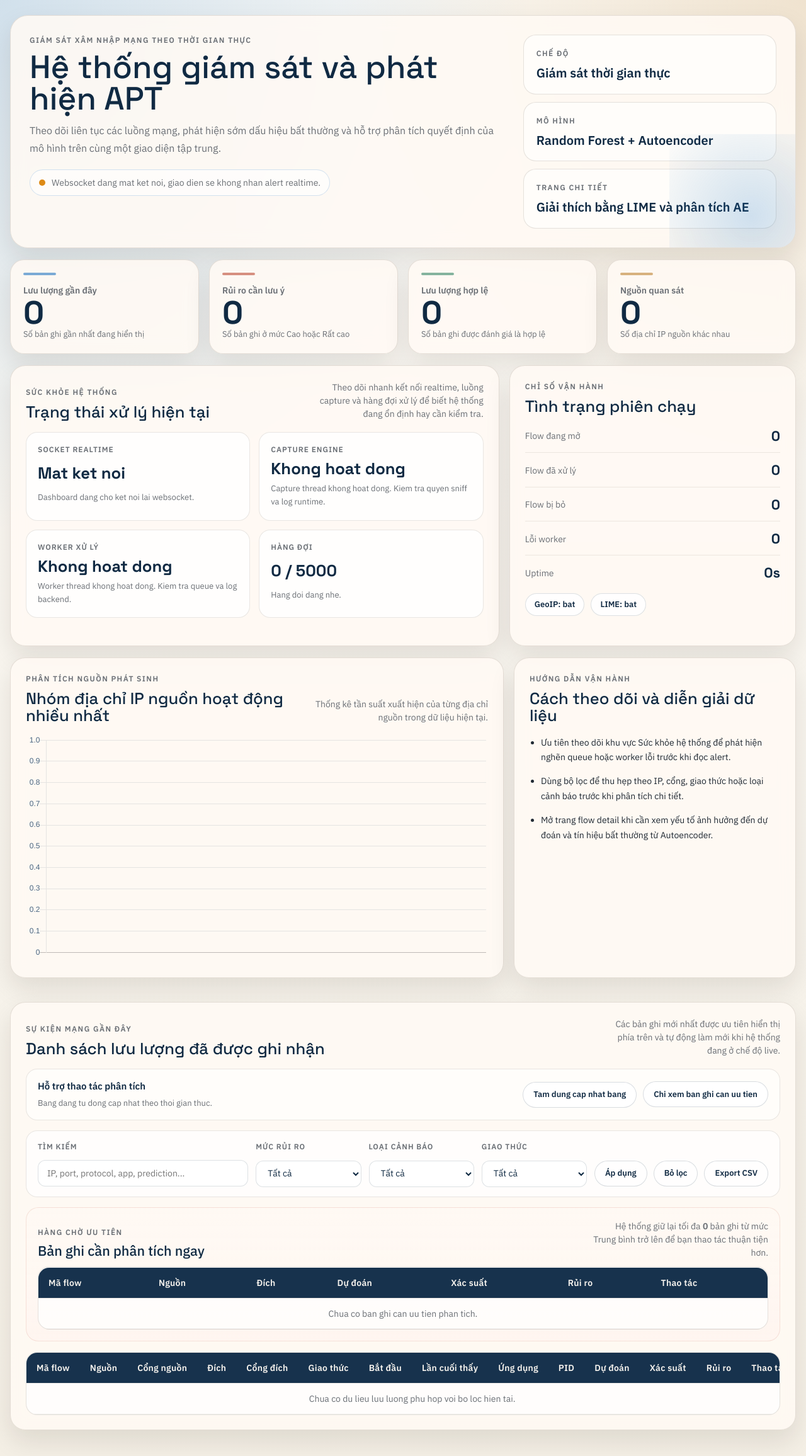
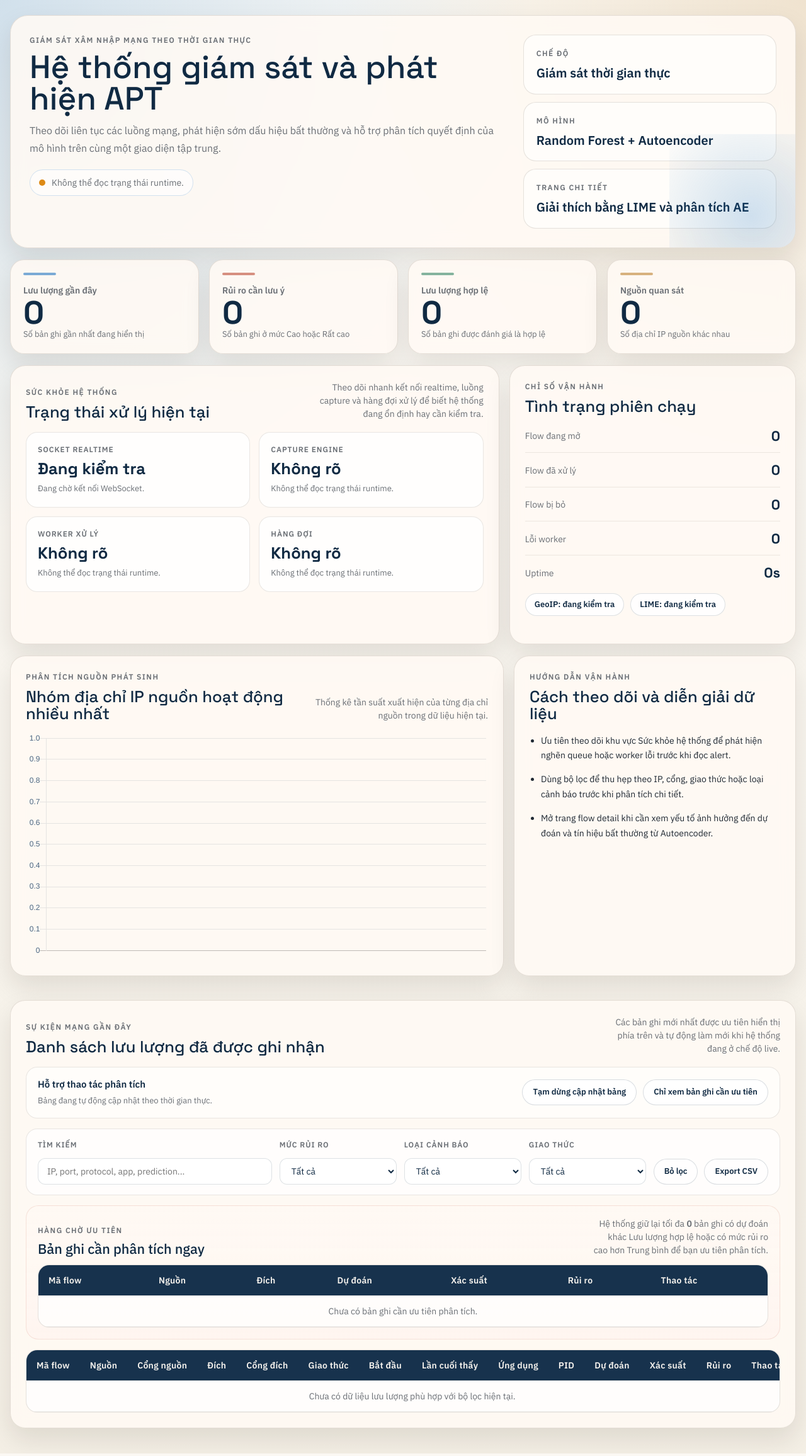
Before and after one commit to phamhaian2508/APT_Detection, a Flask app: template templates/index.html in a window 1280 px wide. Shown: the whole page at 63% size. Run offline with Flask 3, Linux system fonts and the light colour scheme; the template is opened without the code that fills it, so the values that code supplies are empty; parts of the project's set-up code (start-up, migrations or seed data) failed here and were passed over; some libraries are stand-ins or nearby versions.

Commit message:
Refine alert filtering and priority flow handling

```diff
--- a/backend/inference.py
+++ b/backend/inference.py
@@ -24,6 +24,7 @@
     DISPLAY_LABELS,
     build_alert_record,
     feature_vector_from_record,
+    is_priority_alert,
     risk_css_class,
     risk_label_from_probability,
     translate_prediction_label,
@@ -155,6 +156,7 @@
             "prediction": prediction,
             "probability": record["Probability"],
             "risk": risk,
+            "isPriority": is_priority_alert(prediction, risk),
             "isProvisional": False,
         }
 
--- a/backend/web.py
+++ b/backend/web.py
@@ -14,6 +14,7 @@
 
 from backend.config import AppConfig
 from backend.capture import CaptureService
+from backend.features import demo_prediction_filter_labels
 from backend.inference import InferenceService
 from backend.logging_utils import setup_logging
 from backend.storage import AlertRepository
@@ -180,7 +181,10 @@
     @app.route("/")
     def index():
         runtime.start_capture()
-        return render_template("index.html")
+        return render_template(
+            "index.html",
+            prediction_filter_options=demo_prediction_filter_labels(),
+        )
 
     @app.route("/favicon.ico")
     def favicon():
--- a/static/js/application.js
+++ b/static/js/application.js
@@ -9,6 +9,7 @@
     var bufferedCount = 0;
     var socketConnected = false;
     var runtimePollHandle = null;
+    var filterInputDebounceHandle = null;
     var maxRows = 40;
     var maxStoredRows = 200;
     var maxPriorityRows = 12;
@@ -112,7 +113,11 @@
         if (Number.isNaN(parsed)) {
             return value || "-";
         }
-        return (parsed * 100).toFixed(1) + "%";
+        var percentage = Math.max(0, parsed * 100);
+        if (percentage >= 100) {
+            return "99.99%";
+        }
+        return percentage.toFixed(2) + "%";
     }
 
     function isBenignPrediction(prediction) {
@@ -121,7 +126,10 @@
     }
 
     function isPriorityFlow(flow) {
-        return riskRank(flow.risk) >= 2;
+        if (flow && typeof flow.isPriority === "boolean") {
+            return flow.isPriority;
+        }
+        return !isBenignPrediction(flow.prediction) || riskRank(flow.risk) > 2;
     }
 
     function isHighRiskFlow(flow) {
@@ -151,7 +159,8 @@
             pid: flow.pid,
             prediction: flow.prediction,
             probability: flow.probability,
-            risk: flow.risk
+            risk: flow.risk,
+            isPriority: Boolean(flow.isPriority)
         };
     }
 
@@ -230,14 +239,14 @@
 
     function tableEmptyMessage() {
         if (priorityOnly) {
-            return "Chua co ban ghi uu tien trong khung hien thi hien tai.";
+            return "Chưa có bản ghi ưu tiên trong khung hiển thị hiện tại.";
         }
-        return "Chua co du lieu luu luong phu hop voi bo loc hien tai.";
+        return "Chưa có dữ liệu lưu lượng phù hợp với bộ lọc hiện tại.";
     }
 
     function renderMainRow(flow) {
-        var appName = displayValue(flow.appName, "Chua xac dinh");
-        var pidLabel = displayValue(flow.pid, "Chua xac dinh");
+        var appName = displayValue(flow.appName, "Chưa xác định");
+        var pidLabel = displayValue(flow.pid, "Chưa xác định");
         var predictionClass = isBenignPrediction(flow.prediction) ? "is-benign" : "is-alert";
         var rowClass = isPriorityFlow(flow) ? "flow-row-priority" : "";
         var row = "";
@@ -256,7 +265,7 @@
         row += '<td><span class="prediction-pill ' + predictionClass + '">' + displayValue(flow.prediction, "-") + "</span></td>";
         row += "<td>" + probabilityLabel(flow.probability) + "</td>";
         row += '<td><span class="risk-pill ' + riskClass(flow.risk) + '">' + displayValue(flow.risk, "-") + "</span></td>";
-        row += '<td><a class="action-link" href="/flow-detail?flow_id=' + flow.id + '">Phan tich</a></td>';
+        row += '<td><a class="action-link" href="/flow-detail?flow_id=' + flow.id + '">Phân tích</a></td>';
         row += "</tr>";
 
         return row;
@@ -288,7 +297,7 @@
         row += '<td><span class="prediction-pill ' + predictionClass + '">' + flow.prediction + "</span></td>";
         row += "<td>" + probabilityLabel(flow.probability) + "</td>";
         row += '<td><span class="risk-pill ' + riskClass(flow.risk) + '">' + flow.risk + "</span></td>";
-        row += '<td><a class="action-link" href="/flow-detail?flow_id=' + flow.id + '">Phan tich</a></td>';
+        row += '<td><a class="action-link" href="/flow-detail?flow_id=' + flow.id + '">Phân tích</a></td>';
         row += "</tr>";
 
         return row;
@@ -299,7 +308,7 @@
         var tableBody = "";
 
         if (!flows.length) {
-            tableBody = '<tr><td colspan="7" class="empty-state">Chua co ban ghi can uu tien phan tich.</td></tr>';
+            tableBody = '<tr><td colspan="7" class="empty-state">Chưa có bản ghi cần ưu tiên phân tích.</td></tr>';
         } else {
             for (var index = 0; index < flows.length; index += 1) {
                 tableBody += renderPriorityRow(flows[index]);
@@ -373,8 +382,8 @@
 
     function renderRuntimeStatus() {
         if (!runtimeState) {
-            $("#runtime-socket").text(socketConnected ? "Da ket noi" : "Dang kiem tra");
-            $("#runtime-socket-note").text(socketConnected ? "Kenh realtime da san sang." : "Dang cho ket noi websocket.");
+            $("#runtime-socket").text(socketConnected ? "Đã kết nối" : "Đang kiểm tra");
+            $("#runtime-socket-note").text(socketConnected ? "Kênh realtime đã sẵn sàng." : "Đang chờ kết nối WebSocket.");
             return;
         }
 
@@ -383,45 +392,45 @@
         var queueSize = Number(runtimeState.queue_size || 0);
         var queueCapacity = Number(runtimeState.queue_capacity || 0);
         var queueRatio = queueCapacity > 0 ? queueSize / queueCapacity : 0;
-        var queueNote = "Hang doi dang nhe.";
-        var heroText = "He thong dang on dinh va san sang ghi nhan alert moi.";
+        var queueNote = "Hàng đợi đang nhẹ.";
+        var heroText = "Hệ thống đang ổn định và sẵn sàng ghi nhận alert mới.";
         var heroLevel = "ok";
 
         if (queueRatio >= 0.8) {
-            queueNote = "Hang doi dang cao, nen kiem tra toc do xu ly.";
-            heroText = "Hang doi dang tang cao, can theo doi them worker va capture.";
+            queueNote = "Hàng đợi đang cao, nên kiểm tra tốc độ xử lý.";
+            heroText = "Hàng đợi đang tăng cao, cần theo dõi thêm worker và capture.";
             heroLevel = "warning";
         }
         if (!captureHealthy || !workerHealthy) {
-            heroText = "Mot thanh phan runtime dang gap van de, can kiem tra ngay.";
+            heroText = "Một thành phần runtime đang gặp vấn đề, cần kiểm tra ngay.";
             heroLevel = "danger";
         }
         if (!socketConnected) {
-            heroText = "Websocket dang mat ket noi, giao dien se khong nhan alert realtime.";
+            heroText = "WebSocket đang mất kết nối, giao diện sẽ không nhận alert realtime.";
             heroLevel = "warning";
         }
         if (Number(runtimeState.worker_errors || 0) > 0) {
-            heroText = "Worker da ghi nhan loi. Nen xem log de xac dinh nguyen nhan.";
+            heroText = "Worker đã ghi nhận lỗi. Nên xem log để xác định nguyên nhân.";
             heroLevel = "danger";
         }
 
         setHeroStatus(heroText, heroLevel);
 
-        $("#runtime-socket").text(socketConnected ? "Da ket noi" : "Mat ket noi");
-        $("#runtime-socket-note").text(socketConnected ? "Kenh realtime dang nhan alert moi." : "Dashboard dang cho ket noi lai websocket.");
+        $("#runtime-socket").text(socketConnected ? "Đã kết nối" : "Mất kết nối");
+        $("#runtime-socket-note").text(socketConnected ? "Kênh realtime đang nhận alert mới." : "Dashboard đang chờ kết nối lại WebSocket.");
 
-        $("#runtime-capture").text(captureHealthy ? "Dang chay" : "Khong hoat dong");
+        $("#runtime-capture").text(captureHealthy ? "Đang chạy" : "Không hoạt động");
         $("#runtime-capture-note").text(
             captureHealthy
-                ? "Capture dang theo doi luong mang, timeout flow " + runtimeState.flow_timeout + "s."
-                : "Capture thread khong hoat dong. Kiem tra quyen sniff va log runtime."
+                ? "Capture đang theo dõi luồng mạng, timeout flow " + runtimeState.flow_timeout + "s."
+                : "Capture thread không hoạt động. Kiểm tra quyền sniff và log runtime."
         );
 
-        $("#runtime-worker").text(workerHealthy ? "Dang chay" : "Khong hoat dong");
+        $("#runtime-worker").text(workerHealthy ? "Đang chạy" : "Không hoạt động");
         $("#runtime-worker-note").text(
             workerHealthy
-                ? "Worker dang xu ly flow va ghi alert vao storage."
-                : "Worker thread khong hoat dong. Kiem tra queue va log backend."
+                ? "Worker đang xử lý flow và ghi alert vào storage."
+                : "Worker thread không hoạt động. Kiểm tra queue và log backend."
         );
 
         $("#runtime-queue").text(queueSize + " / " + queueCapacity);
@@ -432,12 +441,12 @@
         $("#runtime-dropped-flows").text(runtimeState.dropped_flows || 0);
         $("#runtime-worker-errors").text(runtimeState.worker_errors || 0);
         $("#runtime-uptime").text(formatUptime(runtimeState.uptime_seconds));
-        $("#runtime-geolocation").text("GeoIP: " + (runtimeState.geolocation_enabled ? "bat" : "tat"));
-        $("#runtime-explanations").text("LIME: " + (runtimeState.explanations_enabled ? "bat" : "tat"));
+        $("#runtime-geolocation").text("GeoIP: " + (runtimeState.geolocation_enabled ? "bật" : "tắt"));
+        $("#runtime-explanations").text("LIME: " + (runtimeState.explanations_enabled ? "bật" : "tắt"));
     }
 
     function runtimeFailureMessage() {
-        return "Khong the doc trang thai runtime.";
+        return "Không thể đọc trạng thái runtime.";
     }
 
     function renderControls() {
@@ -449,20 +458,20 @@
         priorityButton.toggleClass("is-active", priorityOnly);
 
         if (liveUpdatesPaused) {
-            pauseButton.text("Tiep tuc cap nhat");
-            statusText.text("Bang chinh dang duoc giu nguyen de thao tac. Co " + bufferedCount + " ban cap nhat moi cho hien thi.");
+            pauseButton.text("Tiếp tục cập nhật");
+            statusText.text("Bảng chính đang được giữ nguyên để thao tác. Có " + bufferedCount + " bản cập nhật mới chờ hiển thị.");
         } else if (hasActiveFilters()) {
-            pauseButton.text("Tam dung cap nhat bang");
-            statusText.text("Du lieu lich su dang duoc doc tu SQLite theo bo loc hien tai.");
+            pauseButton.text("Tạm dừng cập nhật bảng");
+            statusText.text("Dữ liệu lịch sử đang được đọc từ SQLite theo bộ lọc hiện tại.");
         } else if (priorityOnly) {
-            pauseButton.text("Tam dung cap nhat bang");
-            statusText.text("Dang loc rieng cac ban ghi can uu tien phan tich.");
+            pauseButton.text("Tạm dừng cập nhật bảng");
+            statusText.text("Đang lọc riêng các bản ghi cần ưu tiên phân tích.");
         } else {
-            pauseButton.text("Tam dung cap nhat bang");
-            statusText.text("Bang dang tu dong cap nhat theo thoi gian thuc.");
+            pauseButton.text("Tạm dừng cập nhật bảng");
+            statusText.text("Bảng đang tự động cập nhật theo thời gian thực.");
         }
 
-        priorityButton.text(priorityOnly ? "Hien toan bo ban ghi" : "Chi xem ban ghi can uu tien");
+        priorityButton.text(priorityOnly ? "Hiện toàn bộ bản ghi" : "Chỉ xem bản ghi cần ưu tiên");
     }
 
     function refreshDashboard() {
@@ -501,8 +510,17 @@
                 refreshDashboard();
             })
             .fail(function () {
-                $("#table-status").text("Khong the tai lich su alert tu database.");
+                $("#table-status").text("Không thể tải lịch sử alert từ database.");
             });
+    }
+
+    function scheduleHistoryReload() {
+        if (filterInputDebounceHandle) {
+            window.clearTimeout(filterInputDebounceHandle);
+        }
+        filterInputDebounceHandle = window.setTimeout(function () {
+            loadHistory();
+        }, 250);
     }
 
     function loadRuntimeStatus() {
@@ -514,9 +532,9 @@
             })
             .fail(function () {
                 runtimeState = null;
-                $("#runtime-capture").text("Khong ro");
-                $("#runtime-worker").text("Khong ro");
-                $("#runtime-queue").text("Khong ro");
+                $("#runtime-capture").text("Không rõ");
+                $("#runtime-worker").text("Không rõ");
+                $("#runtime-queue").text("Không rõ");
                 $("#runtime-capture-note").text(runtimeFailureMessage());
                 $("#runtime-worker-note").text(runtimeFailureMessage());
                 $("#runtime-queue-note").text(runtimeFailureMessage());
@@ -547,15 +565,15 @@
         refreshDashboard();
     });
 
-    $("#apply-filters").on("click", function () {
-        loadHistory();
-    });
-
     $("#reset-filters").on("click", function () {
         $("#filter-query").val("");
         $("#filter-risk").val("");
         $("#filter-prediction").val("");
         $("#filter-protocol").val("");
+        if (filterInputDebounceHandle) {
+            window.clearTimeout(filterInputDebounceHandle);
+            filterInputDebounceHandle = null;
+        }
         loadHistory();
     });
 
@@ -563,9 +581,21 @@
         exportHistory();
     });
 
+    $("#filter-risk, #filter-prediction, #filter-protocol").on("change", function () {
+        loadHistory();
+    });
+
+    $("#filter-query").on("input", function () {
+        scheduleHistoryReload();
+    });
+
     $("#filter-query").on("keydown", function (event) {
         if (event.key === "Enter") {
             event.preventDefault();
+            if (filterInputDebounceHandle) {
+                window.clearTimeout(filterInputDebounceHandle);
+                filterInputDebounceHandle = null;
+            }
             loadHistory();
         }
     });
@@ -659,6 +689,9 @@
     runtimePollHandle = window.setInterval(loadRuntimeStatus, 5000);
 
     $(window).on("beforeunload", function () {
+        if (filterInputDebounceHandle) {
+            window.clearTimeout(filterInputDebounceHandle);
+        }
         if (runtimePollHandle) {
             window.clearInterval(runtimePollHandle);
         }
--- a/templates/index.html
+++ b/templates/index.html
@@ -217,14 +217,9 @@
                     <label for="filter-prediction">Loại cảnh báo</label>
                     <select id="filter-prediction">
                         <option value="">Tất cả</option>
-                        <option value="Lưu lượng hợp lệ">Lưu lượng hợp lệ</option>
-                        <option value="Lưu lượng botnet">Lưu lượng botnet</option>
-                        <option value="Tấn công DDoS">Tấn công DDoS</option>
-                        <option value="Tấn công DoS">Tấn công DoS</option>
-                        <option value="Tấn công dò quét FTP">Tấn công dò quét FTP</option>
-                        <option value="Dò quét thăm dò">Dò quét thăm dò</option>
-                        <option value="Tấn công dò quét SSH">Tấn công dò quét SSH</option>
-                        <option value="Tấn công ứng dụng web">Tấn công ứng dụng web</option>
+                        {% for prediction_label in prediction_filter_options %}
+                        <option value="{{ prediction_label }}">{{ prediction_label }}</option>
+                        {% endfor %}
                     </select>
                 </div>
                 <div class="filter-field">
@@ -236,7 +231,6 @@
                     </select>
                 </div>
                 <div class="filter-actions">
-                    <button id="apply-filters" class="toolbar-button" type="button">Áp dụng</button>
                     <button id="reset-filters" class="toolbar-button" type="button">Bỏ lọc</button>
                     <button id="export-filters" class="toolbar-button" type="button">Export CSV</button>
                 </div>
@@ -248,7 +242,7 @@
                         <p class="panel-kicker">Hàng chờ ưu tiên</p>
                         <h3>Bản ghi cần phân tích ngay</h3>
                     </div>
-                    <p class="panel-note">Hệ thống giữ lại tối đa <strong id="priority-count">0</strong> bản ghi từ mức Trung bình trở lên để bạn thao tác thuận tiện hơn.</p>
+                    <p class="panel-note">Hệ thống giữ lại tối đa <strong id="priority-count">0</strong> bản ghi có dự đoán khác Lưu lượng hợp lệ hoặc có mức rủi ro cao hơn Trung bình để bạn ưu tiên phân tích.</p>
                 </div>
 
                 <div class="table-wrap priority-table-wrap">
@@ -267,7 +261,7 @@
                         <tbody>
                             <tr>
                                 <td colspan="7" class="empty-state">
-                                    Chưa có bản ghi cần ưu tiên phân tích. Các bản ghi từ mức Trung bình trở lên sẽ được giữ lại tại đây.
+                                    Chưa có bản ghi cần ưu tiên phân tích. Hàng chờ này giữ các bản ghi có dự đoán khác Lưu lượng hợp lệ hoặc có rủi ro Cao, Rất cao.
                                 </td>
                             </tr>
                         </tbody>
```
Also changed, not shown: backend/features.py (+22 -0 lines), README.md.
